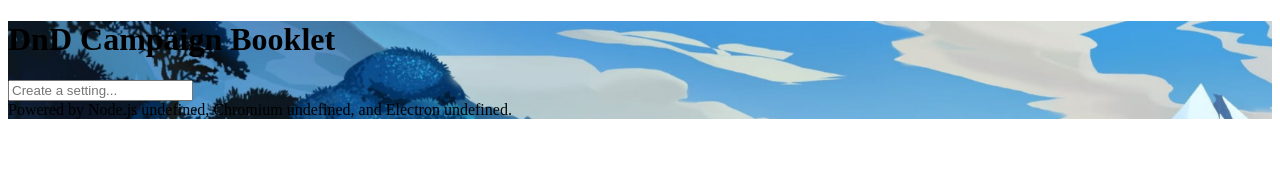
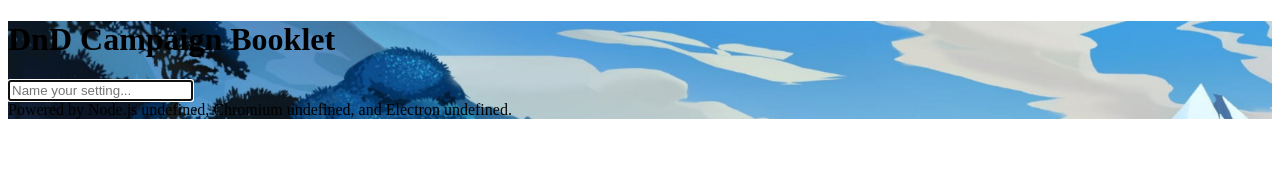
Before and after one commit to davidvorona/dnd-campaign-booklet, a React app: page / in a window 1280 px wide. Shown: the top 170 px of the page. Built offline with nearby package versions, Linux system fonts and the light colour scheme.

Commit message:
Implement form event handlers

```diff
--- a/src/screens/welcome_screen/index.tsx
+++ b/src/screens/welcome_screen/index.tsx
@@ -1,4 +1,4 @@
-import React from "react";
+import React, { Component } from "react";
 import process from "process";
 import Screen from "../../components/screen";
 import background1 from "../../../assets/images/FantasyBackground1.jpg";
@@ -27,21 +27,57 @@ for (const dependency of ["chrome", "node", "electron"]) {
 const versionText = `Powered by Node.js ${versions.node},
 Chromium ${versions.chrome}, and Electron ${versions.electron}.`;
 
-const WelcomeScreen = (): JSX.Element => (
+type WelcomeScreenProps = Record<string,unknown>;
+interface WelcomeScreenState {
+    value: string
+}
+
+class WelcomeScreen extends Component<WelcomeScreenProps, WelcomeScreenState> {
+    constructor(props:  WelcomeScreenProps) {
+        super(props);
+        this.state = {
+            value: ""
+        };
+
+        this.handleChange = this.handleChange.bind(this);
+        this.handleSubmit = this.handleSubmit.bind(this);
+    }
+
+    handleChange = (e: React.ChangeEvent<HTMLInputElement>): void => {
+        this.setState({ value: e.target.value });
+    };
+
+    handleSubmit = (e: React.FormEvent<HTMLFormElement>): void => {
+        alert("Your setting has been created!");
+        e.preventDefault();
+    };
+
+    render(): React.ReactNode {
+        const { value } = this.state;
+        return (
             <Screen style={bgStyles}>
                 <div id="title-container">
                     <h1 id="welcome-title">DnD Campaign Booklet</h1>
                 </div>
                 <div id="new-setting-wrapper" className="flex-column">
+                    <form onSubmit={this.handleSubmit}>
                         <input
                             id="new-setting-input"
-                placeholder="Create a setting..."
+                            name="new-setting"
+                            type="text"
+                            placeholder="Name your setting..."
+                            value={value}
+                            onChange={this.handleChange}
+                            autoFocus
                         />
+                    </form>
                 </div>
                 <div id="bottom-right-text" className="absolute flex-row">
                     <span>{versionText}</span>
                 </div>
             </Screen>
         );
+    }
+}
 
 export default WelcomeScreen;
--- a/src/screens/welcome_screen/styles.css
+++ b/src/screens/welcome_screen/styles.css
@@ -19,12 +19,13 @@
     outline: none;
     border-radius: 4px;
     padding: 10px;
-    font-size: 24px;
+    font-size: 22px;
 }
 
 #new-setting-input::placeholder {
     font-weight: lighter;
     font-style: italic;
+    font-size: 18px;
 }
 
 #bottom-right-text {
```
Lines whose indentation alone changed are shown as unchanged.
